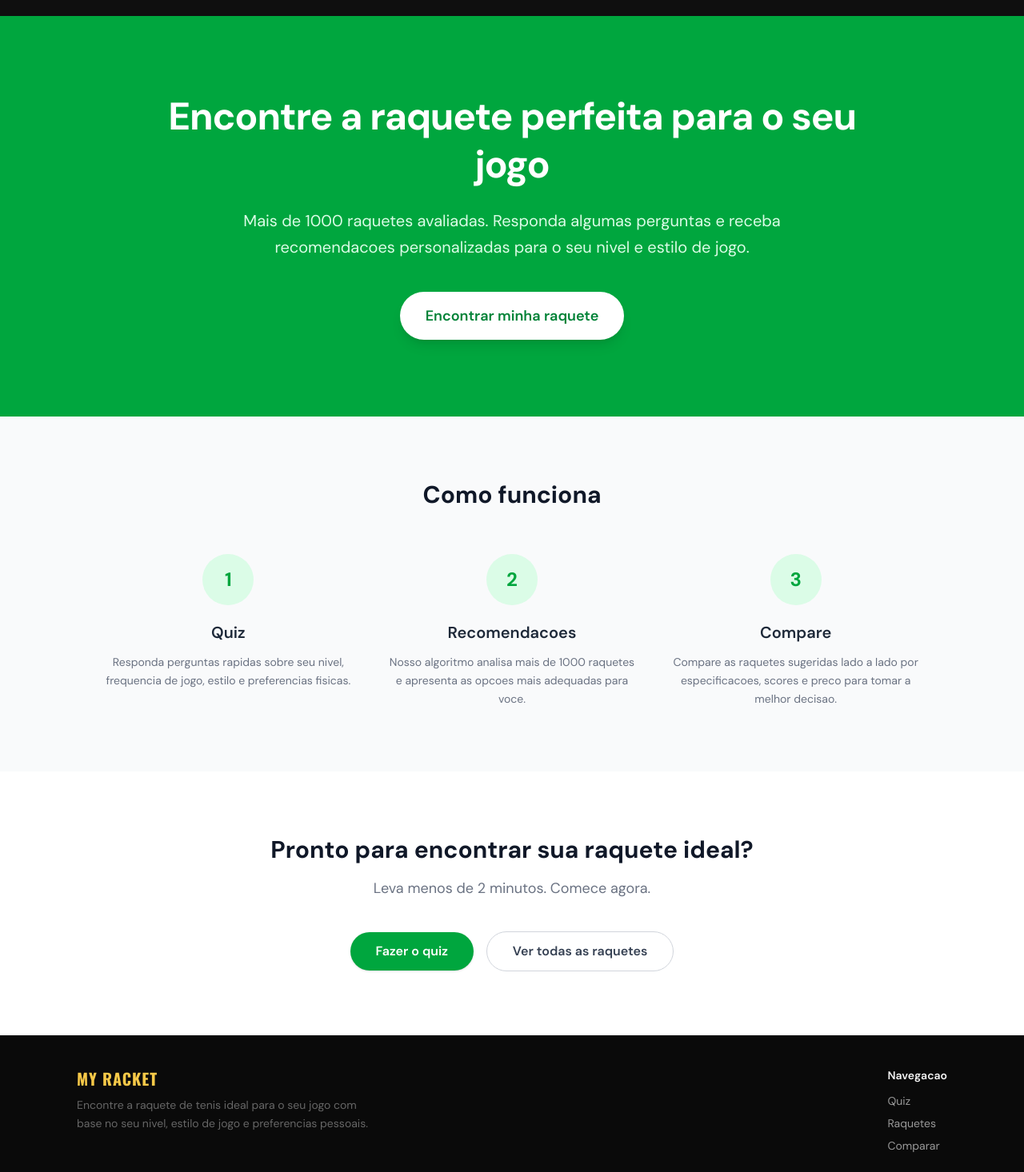
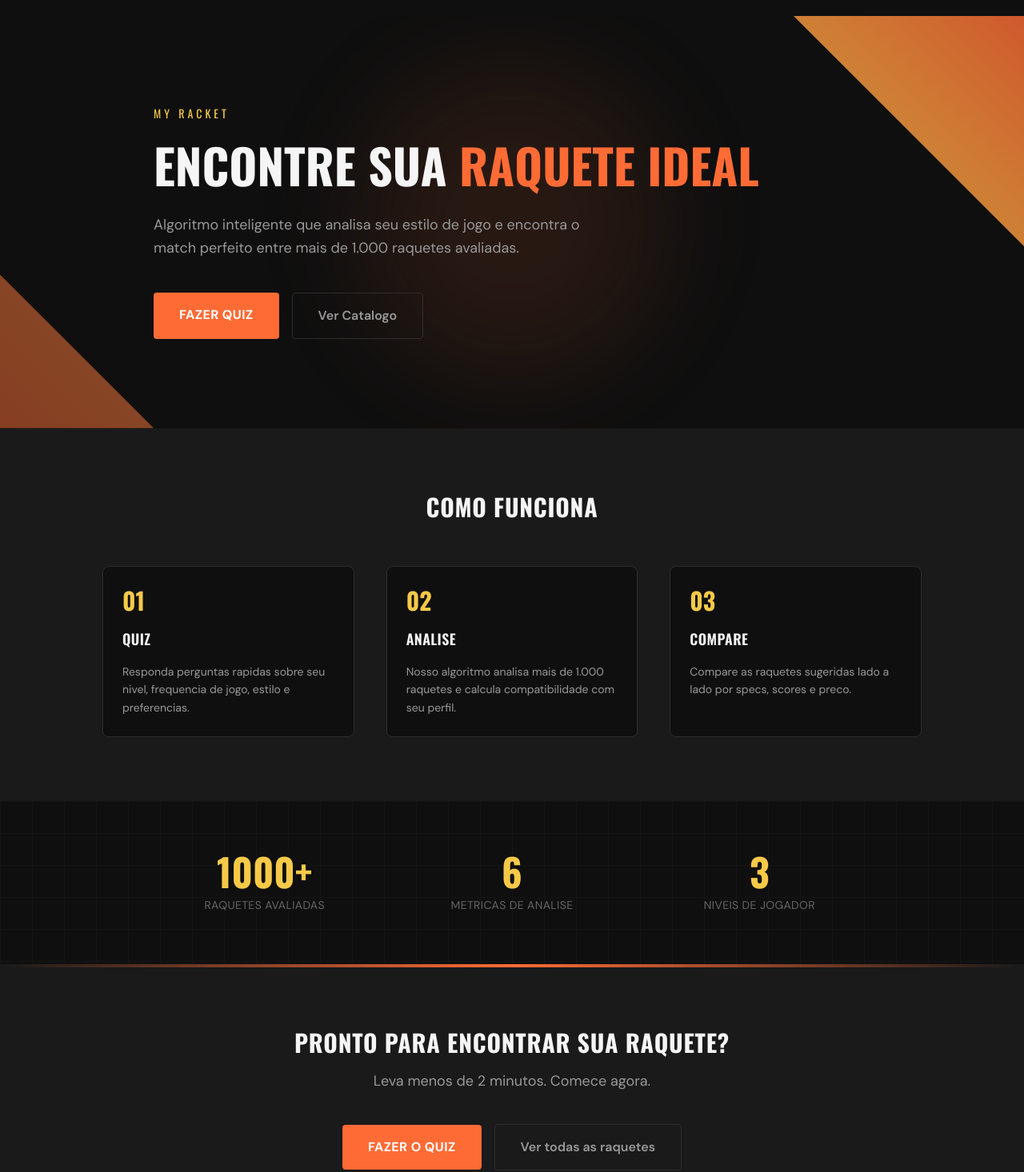
Before and after one commit to Arthurandradens/my-racket, a Next.js app: page / in a window 1280 px wide. Shown: the part 44-1510 px from the top of the page at 80% size. Built offline with nearby package versions, Linux system fonts and the light colour scheme.

Commit message:
feat: redesign home page with Electric Court theme

```diff
--- a/src/app/page.tsx
+++ b/src/app/page.tsx
@@ -4,96 +4,134 @@ export default function Home() {
   return (
     <div className="flex flex-col">
       {/* Hero Section */}
-      <section className="bg-green-600 text-white py-24 px-4">
-        <div className="max-w-4xl mx-auto text-center">
-          <h1 className="text-4xl sm:text-5xl font-extrabold leading-tight mb-6 tracking-tight">
-            Encontre a raquete perfeita para o seu jogo
+      <section className="relative bg-bg overflow-hidden py-20 sm:py-28 px-4">
+        {/* Diagonal decorative elements */}
+        <div
+          className="absolute top-0 right-0 w-48 sm:w-72 h-48 sm:h-72 bg-gradient-to-bl from-primary to-accent opacity-80"
+          style={{ clipPath: "polygon(100% 0, 0 0, 100% 100%)" }}
+        />
+        <div
+          className="absolute bottom-0 left-0 w-32 sm:w-48 h-32 sm:h-48 bg-gradient-to-tr from-primary to-primary-hover opacity-50"
+          style={{ clipPath: "polygon(0 100%, 0 0, 100% 100%)" }}
+        />
+        {/* Glow */}
+        <div className="absolute top-1/2 left-1/2 -translate-x-1/2 -translate-y-1/2 w-96 h-96 bg-primary/10 rounded-full blur-3xl" />
+
+        <div className="relative z-10 max-w-4xl mx-auto">
+          <p className="font-display text-xs sm:text-sm uppercase tracking-[4px] text-accent mb-4">
+            My Racket
+          </p>
+          <h1 className="font-display text-3xl sm:text-5xl lg:text-6xl font-bold uppercase leading-tight mb-6 text-text">
+            Encontre sua{" "}
+            <span className="text-primary">raquete ideal</span>
           </h1>
-          <p className="text-lg sm:text-xl text-green-100 mb-10 max-w-2xl mx-auto leading-relaxed">
-            Mais de 1000 raquetes avaliadas. Responda algumas perguntas e
-            receba recomendacoes personalizadas para o seu nivel e estilo de
-            jogo.
+          <p className="text-base sm:text-lg text-text-secondary mb-10 max-w-xl leading-relaxed">
+            Algoritmo inteligente que analisa seu estilo de jogo e encontra o
+            match perfeito entre mais de 1.000 raquetes avaliadas.
           </p>
+          <div className="flex flex-col sm:flex-row gap-4">
             <Link
               href="/quiz"
-            className="inline-block bg-white text-green-700 font-semibold text-lg px-8 py-4 rounded-full shadow-lg hover:bg-green-50 transition-colors"
+              className="inline-block bg-primary text-white font-bold text-sm sm:text-base px-8 py-4 rounded uppercase tracking-wide hover:bg-primary-hover transition-colors text-center"
             >
-            Encontrar minha raquete
+              Fazer Quiz
             </Link>
+            <Link
+              href="/raquetes"
+              className="inline-block border border-surface text-text-secondary font-semibold text-sm sm:text-base px-8 py-4 rounded hover:border-primary hover:text-primary transition-colors text-center"
+            >
+              Ver Catalogo
+            </Link>
+          </div>
         </div>
       </section>
 
       {/* Como funciona */}
-      <section className="py-20 px-4 bg-gray-50">
+      <section className="py-16 sm:py-20 px-4 bg-bg-elevated">
         <div className="max-w-5xl mx-auto">
-          <h2 className="text-3xl font-bold text-center text-gray-900 mb-14">
+          <h2 className="font-display text-2xl sm:text-3xl font-bold text-center text-text uppercase tracking-wide mb-12 sm:mb-14">
             Como funciona
           </h2>
-          <div className="grid grid-cols-1 md:grid-cols-3 gap-10">
-            {/* Step 1 */}
-            <div className="flex flex-col items-center text-center">
-              <div className="w-16 h-16 rounded-full bg-green-100 flex items-center justify-center mb-5">
-                <span className="text-2xl font-bold text-green-600">1</span>
-              </div>
-              <h3 className="text-xl font-semibold text-gray-800 mb-3">
-                Quiz
+          <div className="grid grid-cols-1 md:grid-cols-3 gap-8 sm:gap-10">
+            {[
+              {
+                num: "01",
+                title: "Quiz",
+                desc: "Responda perguntas rapidas sobre seu nivel, frequencia de jogo, estilo e preferencias.",
+              },
+              {
+                num: "02",
+                title: "Analise",
+                desc: "Nosso algoritmo analisa mais de 1.000 raquetes e calcula compatibilidade com seu perfil.",
+              },
+              {
+                num: "03",
+                title: "Compare",
+                desc: "Compare as raquetes sugeridas lado a lado por specs, scores e preco.",
+              },
+            ].map((step) => (
+              <div
+                key={step.num}
+                className="bg-bg border border-surface rounded-lg p-6 flex flex-col gap-4"
+              >
+                <span className="font-display text-3xl font-bold text-accent">
+                  {step.num}
+                </span>
+                <h3 className="font-display text-lg font-semibold text-text uppercase tracking-wide">
+                  {step.title}
                 </h3>
-              <p className="text-gray-500 leading-relaxed text-sm">
-                Responda perguntas rapidas sobre seu nivel, frequencia de jogo,
-                estilo e preferencias fisicas.
+                <p className="text-text-secondary text-sm leading-relaxed">
+                  {step.desc}
                 </p>
               </div>
-
-            {/* Step 2 */}
-            <div className="flex flex-col items-center text-center">
-              <div className="w-16 h-16 rounded-full bg-green-100 flex items-center justify-center mb-5">
-                <span className="text-2xl font-bold text-green-600">2</span>
-              </div>
-              <h3 className="text-xl font-semibold text-gray-800 mb-3">
-                Recomendacoes
-              </h3>
-              <p className="text-gray-500 leading-relaxed text-sm">
-                Nosso algoritmo analisa mais de 1000 raquetes e apresenta as
-                opcoes mais adequadas para voce.
-              </p>
-            </div>
-
-            {/* Step 3 */}
-            <div className="flex flex-col items-center text-center">
-              <div className="w-16 h-16 rounded-full bg-green-100 flex items-center justify-center mb-5">
-                <span className="text-2xl font-bold text-green-600">3</span>
-              </div>
-              <h3 className="text-xl font-semibold text-gray-800 mb-3">
-                Compare
-              </h3>
-              <p className="text-gray-500 leading-relaxed text-sm">
-                Compare as raquetes sugeridas lado a lado por especificacoes,
-                scores e preco para tomar a melhor decisao.
-              </p>
-            </div>
+            ))}
           </div>
         </div>
       </section>
 
+      {/* Stats Strip */}
+      <section className="py-12 sm:py-16 px-4 bg-bg relative">
+        <div className="absolute inset-0 bg-[linear-gradient(rgba(255,255,255,0.02)_1px,transparent_1px),linear-gradient(90deg,rgba(255,255,255,0.02)_1px,transparent_1px)] bg-[size:40px_40px]" />
+        <div className="relative max-w-4xl mx-auto grid grid-cols-2 md:grid-cols-3 gap-8 text-center">
+          {[
+            { value: "1000+", label: "Raquetes avaliadas" },
+            { value: "6", label: "Metricas de analise" },
+            { value: "3", label: "Niveis de jogador" },
+          ].map((stat) => (
+            <div key={stat.label}>
+              <p className="font-display text-4xl sm:text-5xl font-bold text-accent">
+                {stat.value}
+              </p>
+              <p className="text-text-muted text-sm mt-2 uppercase tracking-wide">
+                {stat.label}
+              </p>
+            </div>
+          ))}
+        </div>
+      </section>
+
       {/* Bottom CTA */}
-      <section className="py-20 px-4 bg-white">
-        <div className="max-w-2xl mx-auto text-center">
-          <h2 className="text-3xl font-bold text-gray-900 mb-4">
-            Pronto para encontrar sua raquete ideal?
+      <section className="relative py-16 sm:py-20 px-4 bg-bg-elevated overflow-hidden">
+        <div
+          className="absolute top-0 left-0 w-full h-1 bg-gradient-to-r from-transparent via-primary to-transparent"
+        />
+        <div className="max-w-2xl mx-auto text-center relative z-10">
+          <h2 className="font-display text-2xl sm:text-3xl font-bold text-text uppercase tracking-wide mb-4">
+            Pronto para encontrar sua raquete?
           </h2>
-          <p className="text-gray-500 mb-10 text-lg">
+          <p className="text-text-secondary mb-10 text-base sm:text-lg">
             Leva menos de 2 minutos. Comece agora.
           </p>
           <div className="flex flex-col sm:flex-row items-center justify-center gap-4">
             <Link
               href="/quiz"
-              className="inline-block bg-green-600 text-white font-semibold text-base px-8 py-3 rounded-full hover:bg-green-700 transition-colors shadow"
+              className="inline-block bg-primary text-white font-bold text-sm sm:text-base px-8 py-4 rounded uppercase tracking-wide hover:bg-primary-hover transition-colors"
             >
               Fazer o quiz
             </Link>
             <Link
               href="/raquetes"
-              className="inline-block border border-gray-300 text-gray-700 font-semibold text-base px-8 py-3 rounded-full hover:border-green-500 hover:text-green-600 transition-colors"
+              className="inline-block border border-surface text-text-secondary font-semibold text-sm sm:text-base px-8 py-4 rounded hover:border-primary hover:text-primary transition-colors"
             >
               Ver todas as raquetes
             </Link>
```
Lines whose indentation alone changed are shown as unchanged.
